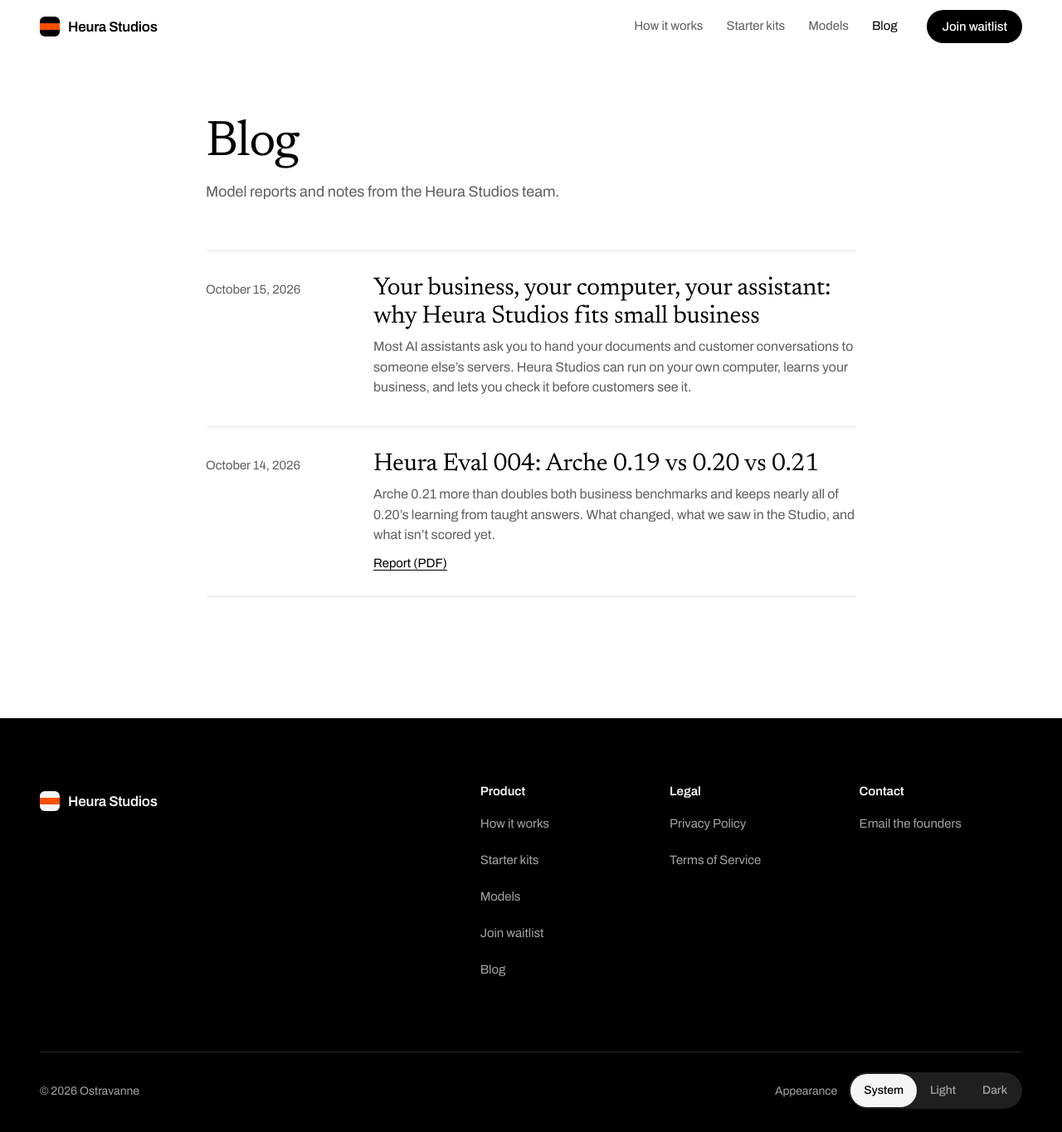
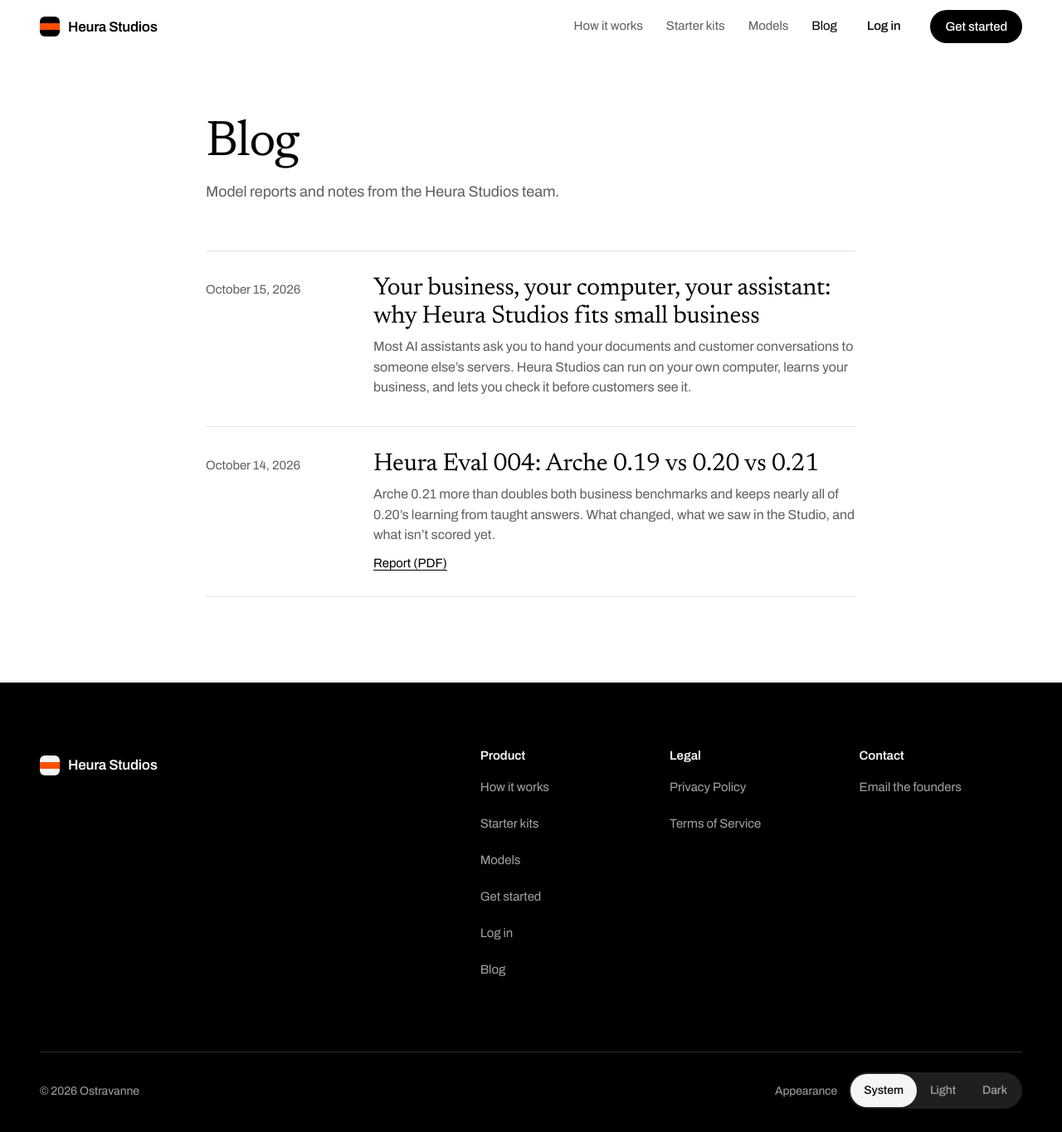
Before and after one commit to ilammas/heurastudios-site, a Jekyll site: the page built from blog/index.html, in a window 1280 px wide and 1365 px high. Shown: the whole window at 83% size. Built offline with Jekyll 4.4.1, drawn with Linux system fonts in a browser that asks for light colours.

Commit message:
Launch: the blog gets Get started and Log in too
The blog's header and footer match every other page: Log in and Get started at app.heurastudios.com, with Blog still last in both menus.

Co-Authored-By: Claude Opus 5.5 <noreply@anthropic.com>
Claude-Session: https://claude.ai/code/session_01TQm1MFngULX6DKrAw5nCjB

```diff
--- a/_layouts/base.html
+++ b/_layouts/base.html
@@ -45,7 +45,8 @@
       <a href="/#models">Models</a>
       <a href="/blog/"{% if page.current == 'blog' %} aria-current="page"{% endif %}>Blog</a>
     </nav>
-    <a class="ov-btn ov-btn-primary ov-btn-small" href="/waitlist/">Join waitlist</a>
+    <a class="ov-nav-login" href="https://app.heurastudios.com/login">Log in</a>
+    <a class="ov-btn ov-btn-primary ov-btn-small" href="https://app.heurastudios.com/signup">Get started</a>
   </div>
 </header>
 
@@ -68,7 +69,8 @@
             <li><a href="/#how">How it works</a></li>
             <li><a href="/#kits">Starter kits</a></li>
             <li><a href="/#models">Models</a></li>
-            <li><a href="/waitlist/">Join waitlist</a></li>
+            <li><a href="https://app.heurastudios.com/signup">Get started</a></li>
+            <li><a href="https://app.heurastudios.com/login">Log in</a></li>
             <li><a href="/blog/"{% if page.current == 'blog' %} aria-current="page"{% endif %}>Blog</a></li>
           </ul>
         </nav>
```
